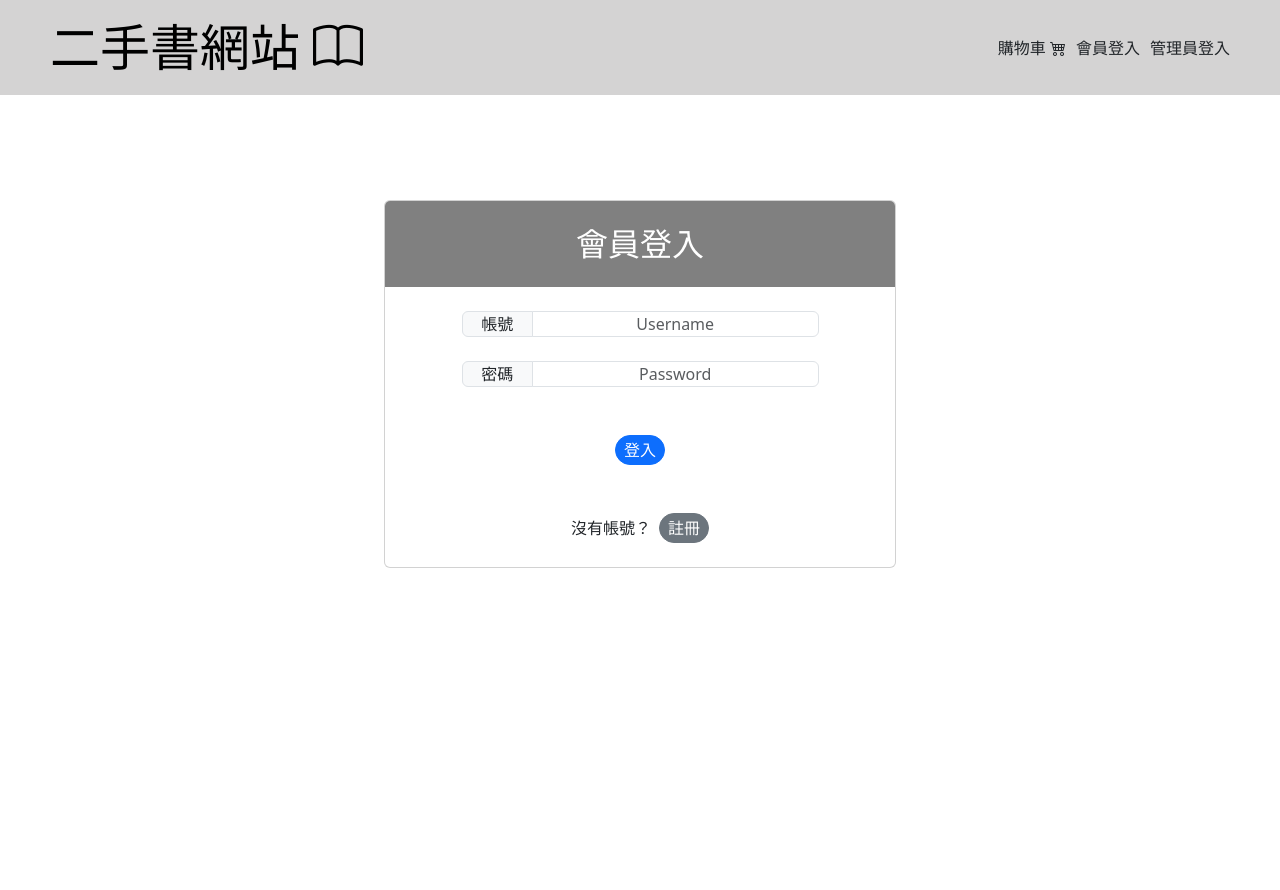
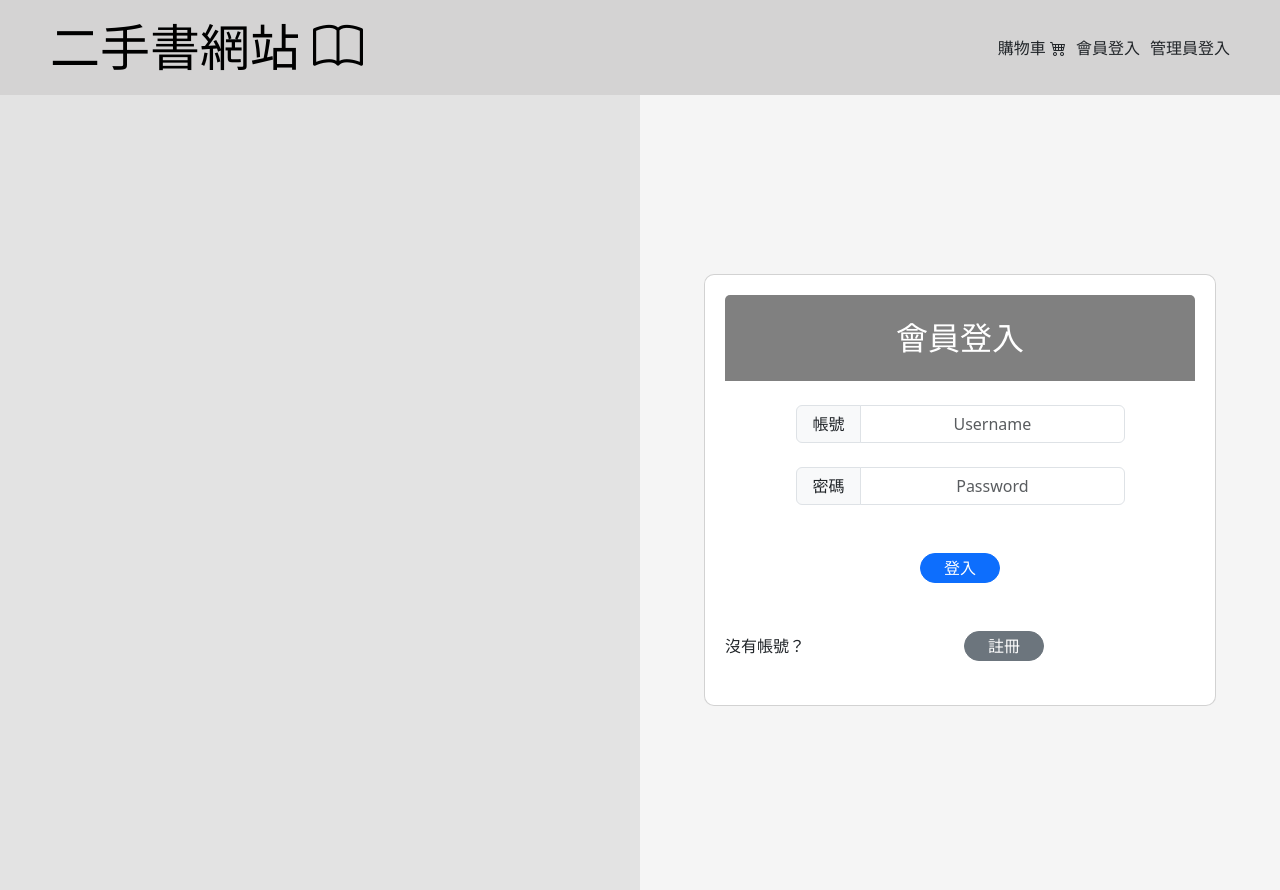
Before and after one commit to sunnyYUAN1126/chi02-, a Vue app: page / in a window 1280 px wide. Both pictures are taken after a click on the item "會員登入". Before the commit the page ends 800 px from the top, so only its background shows below. Built offline with nearby package versions, Linux system fonts and the light colour scheme; no server answers.

Commit message:
登入貓

```diff
--- a/src/components/Menue/UserLogin.vue
+++ b/src/components/Menue/UserLogin.vue
@@ -1,8 +1,8 @@
 <script setup>
-import { ref } from "vue"
+import { ref, onMounted } from "vue"
 
 // emit 是 Vue 3 用來發出事件的方法
-const emit = defineEmits(["login-success"])
+const emit = defineEmits(["login-success", "login-Register"])
 
 const username = ref("")
 const password = ref("")
@@ -18,33 +18,57 @@ function handleLogin() {
 
 function handleRegister() {
     emit("login-Register") // 通知父層登入成功
+}
 
+// 存背景圖片
+const catImg = ref("")
+
+// 頁面載入抓貓咪
+onMounted(async () => {
+  try {
+    const res = await fetch('https://api.thecatapi.com/v1/images/search', {
+      headers: {
+        'x-api-key': 'live_AOITW0dIvWcHI7Vdu2FCkLf0zUiX5KpQkD2rMEGkz309q4cIgODvoVlJAAKFAc8L'
       }
+    })
+    const data = await res.json()
+    catImg.value = data[0].url
+  } catch (err) {
+    console.error('抓貓咪圖片失敗', err)
+  }
+})
 </script>
 
 <template>
+  <div class="backgroundALL">
+    <div class="login_page">
+        <!-- 左邊貓咪區 -->
+        <div class="cat_side" :style="{
+          backgroundImage: catImg ? `url(${catImg})` : 'none',
+          backgroundSize: 'contain',
+          backgroundRepeat: 'no-repeat',
+          backgroundPosition: 'center',
+          backgroundColor: '#bbbbbb69'
+        }">
+        </div>
 
-
-
-<div class="login_container card mx-auto text-center" style="width: 40%;">
-  <!-- 標題區 -->
-  <div class="startlogin p-4" style="background-color: gray; color: white; border-radius: 5px 5px 0 0;">
+        <!-- 右邊登入區 -->
+        <div class="login_side">
+          <div class="login_container card text-center">
+            <div class="startlogin p-4">
               <h2 class="mb-0">會員登入</h2>
             </div>
 
-  <!-- 帳號 -->
             <div class="input-group mb-4 mt-4 mx-auto" style="width: 70%;">
               <span class="input-group-text d-flex justify-content-center align-items-center" style="width: 20%;">帳號</span>
               <input type="text" class="form-control text-center" v-model="username" placeholder="Username">
             </div>
 
-  <!-- 密碼 -->
-  <div class="input-group mb-4  mx-auto" style="width: 70%;">
+            <div class="input-group mb-4 mx-auto" style="width: 70%;">
               <span class="input-group-text d-flex justify-content-center align-items-center" style="width: 20%;">密碼</span>
               <input type="password" class="form-control text-center" v-model="password" placeholder="Password">
             </div>
 
-  <!-- 登入按鈕 -->
             <div class="mb-4 mt-4">
               <button class="btn btn-primary" @click="handleLogin">登入</button>
             </div>
@@ -55,37 +79,64 @@ function handleRegister() {
                 <button class="btn btn-secondary" @click="handleRegister">註冊</button>
             </div>
           </div>
-
-
-
-
-
-
-
-
+        </div>
+      </div>
+  </div>
 </template>
 
 <style scoped>
-*{
-    padding: 0;
-    margin: 0;
-    list-style: none;
-}
-.login_container{
-  margin: 200px;
+.backgroundALL{
+  margin-top: 90px;
 }
 
+.login_page {
+  display: flex;
+  min-height: 100vh;
+  width: 100%;
+}
+
+/* 左邊貓咪區 */
+.cat_side {
+  flex: 1;
+}
+
+/* 右邊登入區 */
+.login_side {
+  flex: 1;
+  display: flex;
+  justify-content: center;
+  align-items: center;
+  background-color: #f5f5f5; /* 避免透明 */
+}
+
+/* 登入框 */
+.login_container {
+  width: 80%;
+  max-width: 800px;
+  padding: 20px;
+  border-radius: 10px;
+}
+
+.startlogin {
+  background-color: gray;
+  color: white;
+  border-radius: 5px 5px 0 0;
+  font-weight: bold;
+}
 
 .login_container button{
-  width: 50px;
+  width: 80px;
   height: 30px;
   border-radius: 20px;
+
+  /* 垂直水平置中文字 這超酷到底為甚麼~*/
+  display: flex;
+  justify-content: center; /* 水平置中 */
+  align-items: center;     /* 垂直置中 */
+  margin: 0 auto;
 }
 .login_container button:hover{
   color: white;
   background: black;
-
 }
-
-
 </style>
```
Lines whose indentation alone changed are shown as unchanged.
